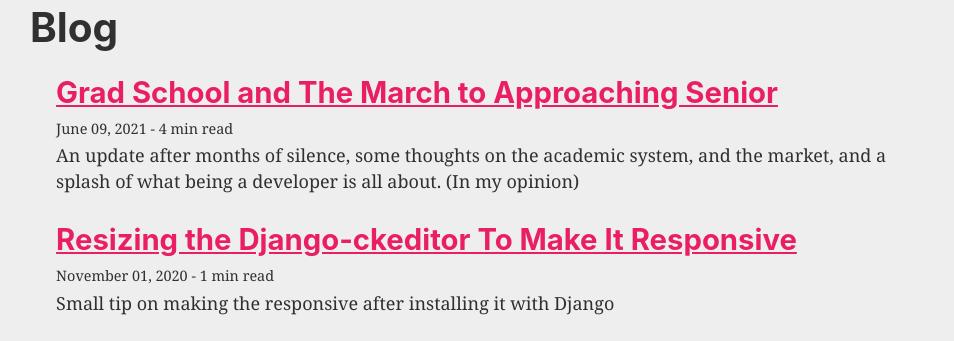
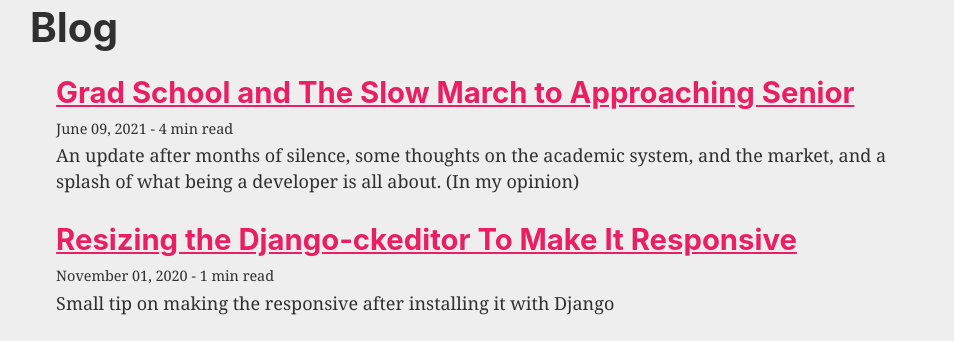
Before and after one commit to eathren/professional_site, a Gatsby site: page / in a window 1280 px wide. Shown: the part 727-1068 px from the top of the page, without its empty margins (154-1108 px from the left). Built offline with nearby package versions, Linux system fonts and the light colour scheme; Gatsby itself is replaced by a stand-in of ours; some packages are replaced by stand-ins of ours; a small style sheet from the web is missing.

Commit message:
title update

```diff
--- a/src/content/blog/Grad School Update/index.md
+++ b/src/content/blog/Grad School Update/index.md
@@ -1,5 +1,5 @@
 ---
-title: Grad School and The March to Approaching Senior
+title: Grad School and The Slow March to Approaching Senior
 date: "2021-06-09"
 description: "An update after months of silence, some thoughts on the academic system, and the market, and a splash of what being a developer is all about. (In my opinion)"
 ---
```
